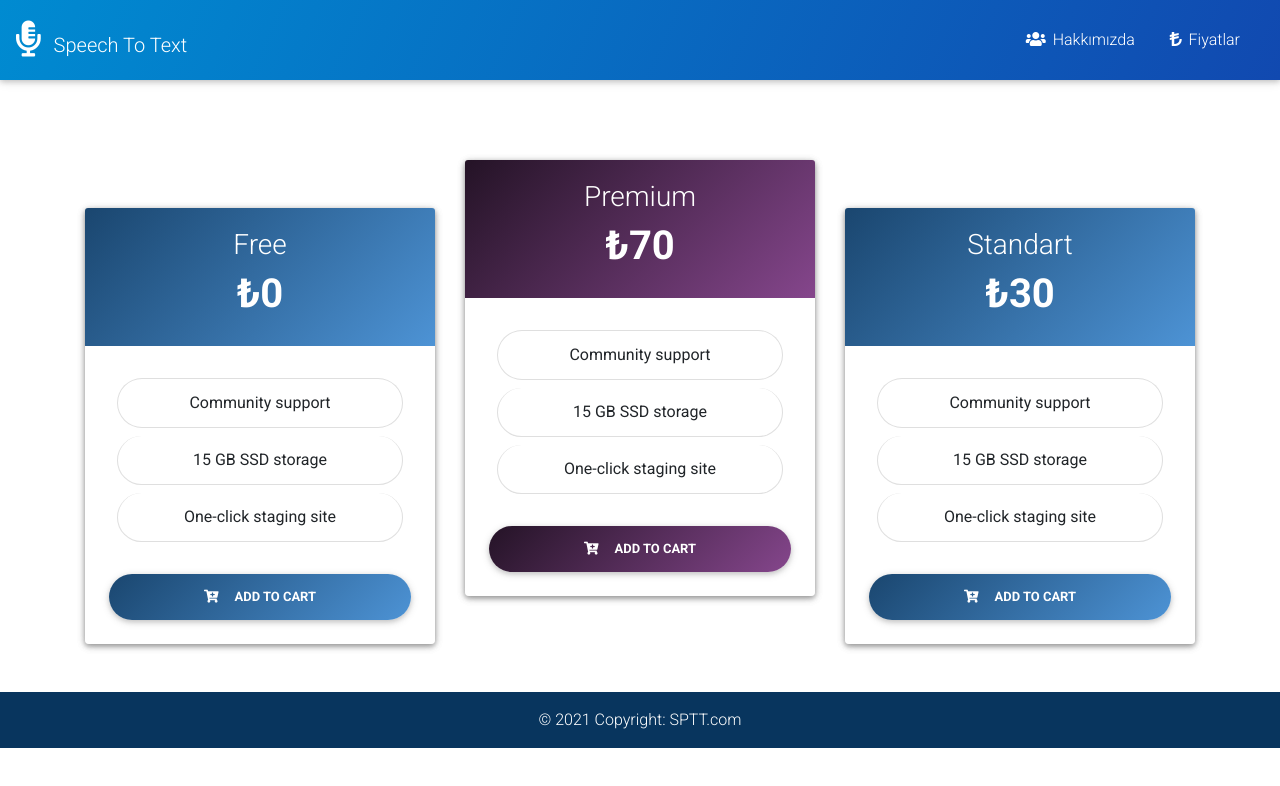
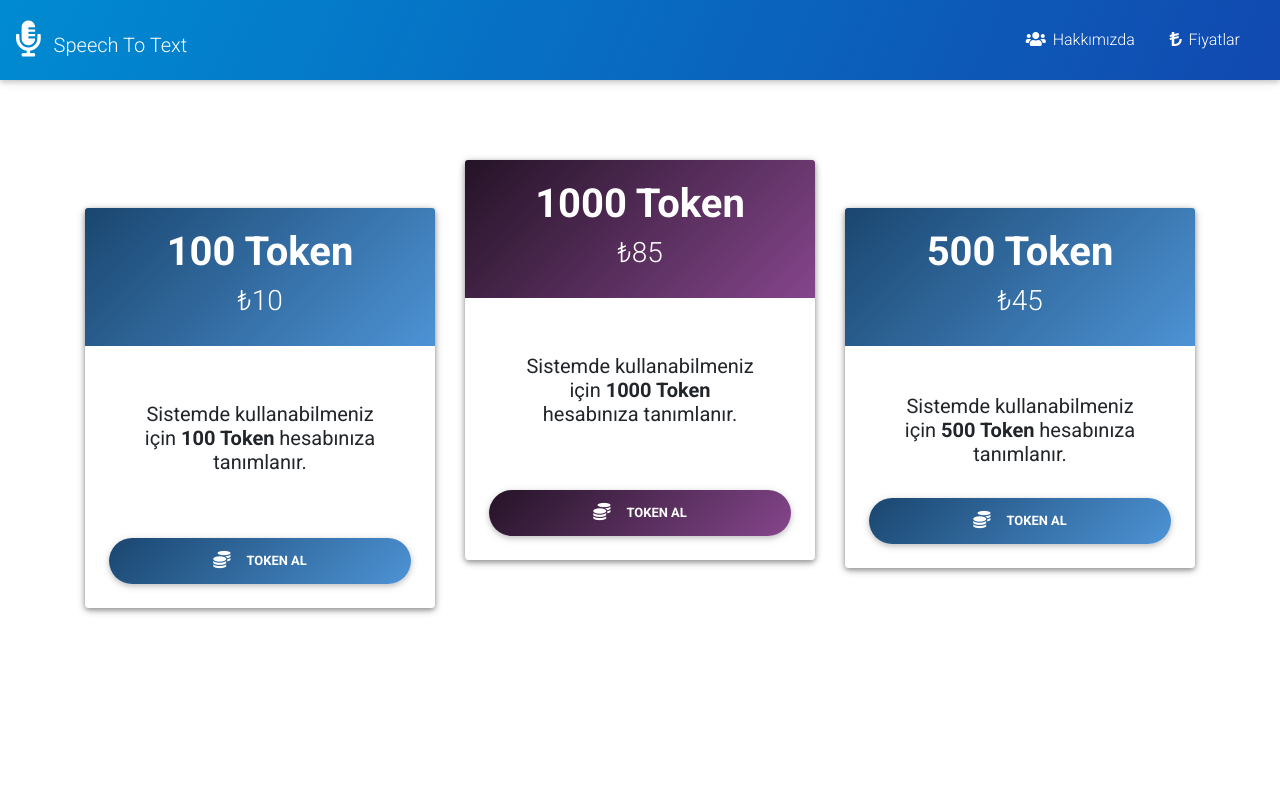
Before and after one commit to TansuCam/SpeechToText, a Next.js app: page /price in a window 1280 px wide. Shown: the top 786 px of the page. Built offline with nearby package versions, Linux system fonts and the light colour scheme.

Commit message:
Admin Panel Edited

```diff
--- a/components/Layout.js
+++ b/components/Layout.js
@@ -1,6 +1,5 @@
 import Navbar from './Navbar'
 import Head from 'next/head'
-import Footer from './Footer'
 
 const layout = ({children}) =>{
     return(
@@ -20,7 +19,6 @@ const layout = ({children}) =>{
        <div className="container"> </div>
             {children}
 
-        <Footer/>
             <script type="text/javascript" src="https://cdnjs.cloudflare.com/ajax/libs/jquery/3.5.1/jquery.min.js"></script>
             <script type="text/javascript" src="https://cdnjs.cloudflare.com/ajax/libs/popper.js/1.14.4/umd/popper.min.js"></script>
             <script type="text/javascript" src="https://cdnjs.cloudflare.com/ajax/libs/twitter-bootstrap/4.5.0/js/bootstrap.min.js"></script>
--- a/components/Price.js
+++ b/components/Price.js
@@ -11,19 +11,17 @@ const Price = () =>{
                                 <div className="card text-center">
                                     <header className="card-header border-0 text-white" style={{backgroundImage:'linear-gradient(-45deg, #4d93d5, #1a466f)'}}>
                                         <div className="pricing-value border-white p-2">
-                                        <span><h3>Free</h3></span>
-                                                 <h1 className="font-weight-bold font-medium">₺0</h1>
+                                        <h1 className="font-weight-bold">100 Token</h1>
+                                        <h3 className=" font-medium">₺10</h3>
 
                                         </div>
                                     </header>
                                     <div className="card-body p-4">
                                         <ul className="list-group mb-4 p-2">
-                                            <li className="list-group-item rounded-pill mb-2" >Community support</li>
-                                            <li className="list-group-item rounded-pill mb-2">15 GB SSD storage</li>
-                                            <li className="list-group-item rounded-pill" >One-click staging site</li>
+                                        <h5 className="p-4">Sistemde kullanabilmeniz için <b>100 Token</b> hesabınıza tanımlanır.</h5>
                                         </ul>
                                         <button type="button" className="btn btn-block font-weight-bold animate-up-2 text-white rounded-pill"
-                                            tabindex="0" style={{backgroundImage:'linear-gradient(-45deg, #4d93d5, #1a466f)'}}><span className="fas fa-cart-plus mr-3"></span>Add to Cart</button>
+                                            tabindex="0" style={{backgroundImage:'linear-gradient(-45deg, #4d93d5, #1a466f)'}}><span className="fas fa-coins fa-lg  mr-3"></span>Token Al</button>
                                     </div>
                                 </div>
                             </div>
@@ -34,19 +32,17 @@ const Price = () =>{
                                 <div className="card text-center">
                                     <header className="card-header border-0 text-white" style={{backgroundImage:'linear-gradient(-45deg, #85468c, #241326)'}}>
 
-                                        <div className="pricing-value border-white p-2">
-                                        <h3>Premium</h3>
-                                        <h1 className="font-weight-bold font-medium">₺70</h1>
+                                        <div className="pricing-value border-white p-2 ">
+                                        <h1 className="font-weight-bold">1000 Token</h1>
+                                        <h3 className=" font-medium">₺85</h3>
                                         </div>
                                     </header>
                                     <div className="card-body p-4">
                                         <ul className="list-group mb-4 p-2">
-                                            <li className="list-group-item rounded-pill mb-2" >Community support</li>
-                                            <li className="list-group-item rounded-pill mb-2">15 GB SSD storage</li>
-                                            <li className="list-group-item rounded-pill" >One-click staging site</li>
+                                        <h5 className="p-4">Sistemde kullanabilmeniz için <b>1000 Token</b> hesabınıza tanımlanır.</h5>
                                         </ul>
                                         <button type="button" className="btn btn-block font-weight-bold animate-up-2 text-white rounded-pill"
-                                            tabindex="0" style={{backgroundImage:'linear-gradient(-45deg, #85468c, #241326)'}}><span className="fas fa-cart-plus mr-3"></span>Add to Cart</button>
+                                            tabindex="0" style={{backgroundImage:'linear-gradient(-45deg, #85468c, #241326)'}}><span className="fas fa-coins fa-lg mr-3"></span>Token Al</button>
                                     </div>
                                 </div>
                             </div>
@@ -58,18 +54,14 @@ const Price = () =>{
                                     <header className="card-header border-0 text-white" style={{backgroundImage:'linear-gradient(-45deg, #4d93d5, #1a466f)'}}>
 
                                         <div className="pricing-value border-white p-2">
-                                        <h3>Standart</h3>
-                                        <h1 className="font-weight-bold font-medium">₺30</h1>
+                                        <h1 className="font-weight-bold">500 Token</h1>
+                                        <h3 className=" font-medium">₺45</h3>
                                         </div>
                                     </header>
                                     <div className="card-body p-4">
-                                        <ul className="list-group mb-4 p-2">
-                                            <li className="list-group-item rounded-pill mb-2" >Community support</li>
-                                            <li className="list-group-item rounded-pill mb-2">15 GB SSD storage</li>
-                                            <li className="list-group-item rounded-pill" >One-click staging site</li>
-                                        </ul>
+                                       <h5 className="p-4">Sistemde kullanabilmeniz için <b>500 Token</b> hesabınıza tanımlanır.</h5>
                                         <button type="button" className="btn btn-block font-weight-bold animate-up-2 text-white rounded-pill"
-                                            tabindex="0" style={{backgroundImage:'linear-gradient(-45deg, #4d93d5, #1a466f)'}}><span className="fas fa-cart-plus mr-3"></span>Add to Cart</button>
+                                            tabindex="0" style={{backgroundImage:'linear-gradient(-45deg, #4d93d5, #1a466f)'}}><span className="fas fa-coins fa-lg mr-3"></span>Token Al</button>
                                     </div>
                                 </div>
                             </div>
--- a/package.json
+++ b/package.json
@@ -24,6 +24,8 @@
     "nookies": "^2.5.2",
     "react": "^17.0.1",
     "react-bootstrap": "^1.6.0",
+    "react-bootstrap-table-next": "^4.0.3",
+    "react-bootstrap-table2-filter": "^1.3.3",
     "react-dom": "^17.0.1",
     "react-scripts": "4.0.2",
     "web-vitals": "^1.1.1"
--- /dev/null
+++ b/pages/api/users.js
@@ -0,0 +1,12 @@
+import initDB from '../../helpers/initDB'
+import Files from '../../models/File'
+
+initDB()
+
+export default (req,res)=>{
+
+    Files.find().populate('user').exec().then(users=>{
+        res.status(200).json(users)
+    })
+
+}
```
Also changed, not shown: components/DataList.js (added, +43 -0 lines), pages/admin/adminpanel.js (+12 -36 lines), 1 other file (tests, documents, lock files or other folders).
